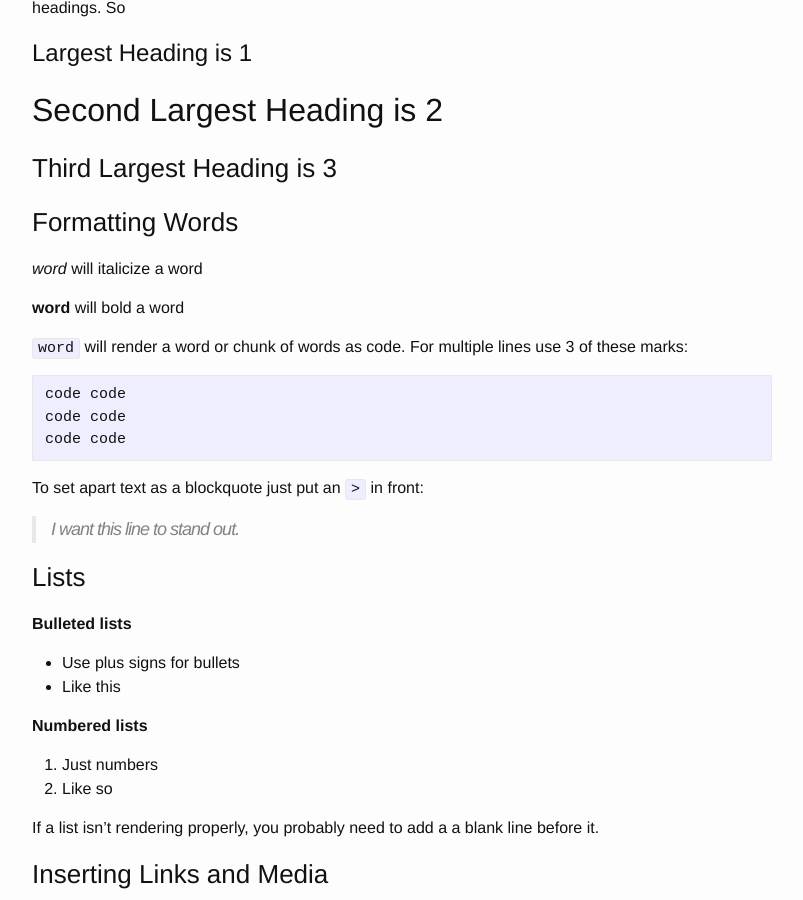
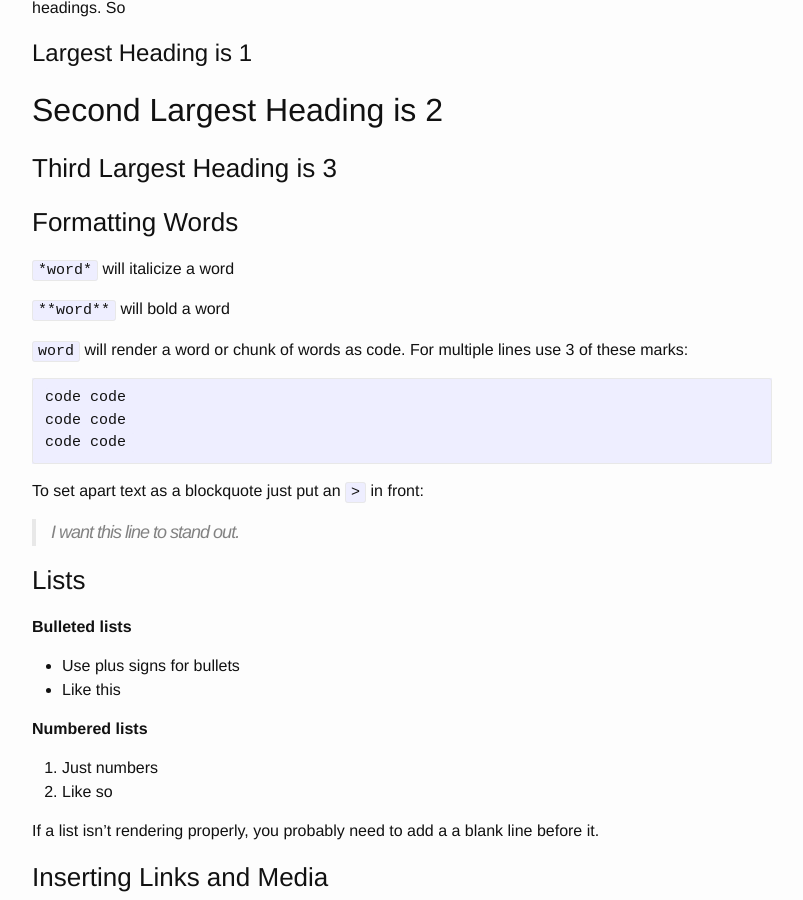
Before and after one commit to collinjennings/techofself, a Jekyll site: the page built from markdownSheet.md, in a window 1280 px wide and 900 px high, scrolled down 454 px. Shown: the whole window, without its empty margins (238-1041 px from the left). Built offline with Jekyll 4.4.1, drawn with Linux system fonts in a browser that asks for light colours.

Commit message:
format 2

```diff
--- a/markdownSheet.md
+++ b/markdownSheet.md
@@ -19,9 +19,9 @@ To make a line a heading place a # immediately before a word. Using more #s will
 ### Third Largest Heading is 3 ###
 
 ### Formatting Words
-*word* will italicize a word
+`*word*` will italicize a word
 
-**word** will bold a word
+`**word**` will bold a word
 
 `word` will render a word or chunk of words as code. For multiple lines use 3 of these marks:
 
```
